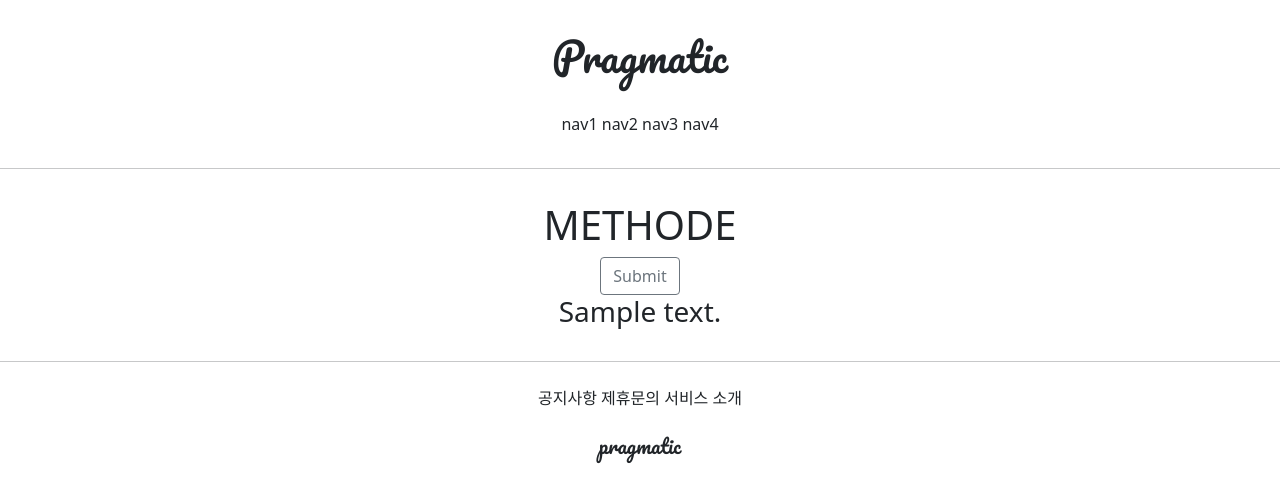
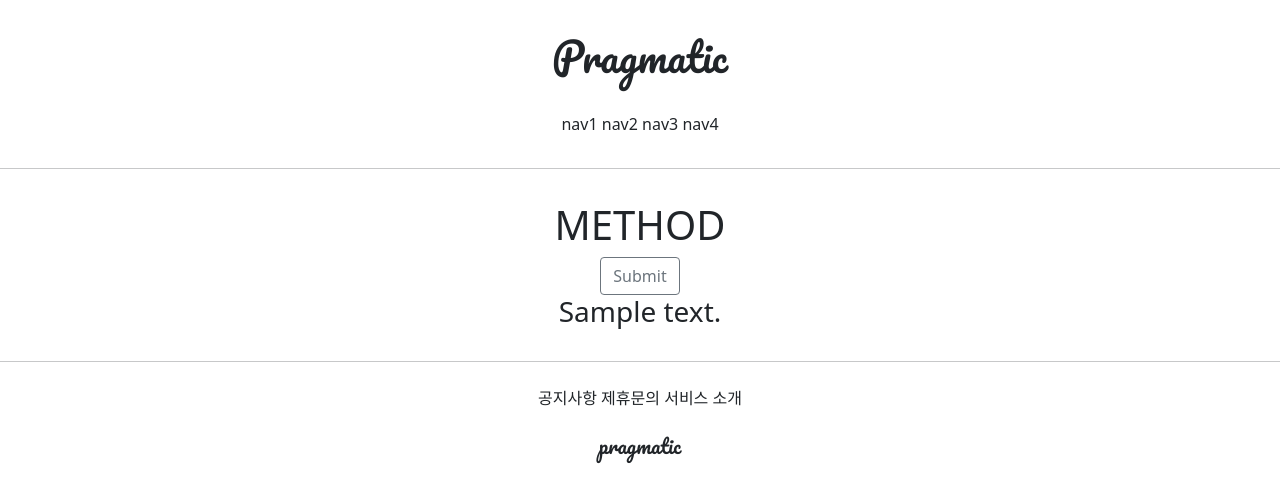
Before and after one commit to JeongJuyeony/gis_6ban_2, a Django app: template accountapp/templates/accountapp/hello_world.html in a window 1280 px wide. Shown: the top 489 px of the page. Run offline with Django 3.2, Linux system fonts and the light colour scheme; the template is opened without the code that fills it: most values are stand-ins (such as "Sample title", 1, 10 or a date in 2020).

Commit message:
7/8 gis_6ban class commit 4

```diff
--- a/accountapp/templates/accountapp/hello_world.html
+++ b/accountapp/templates/accountapp/hello_world.html
@@ -3,7 +3,7 @@
 {% block content %}
 
     <div style="text-align: center; margin: 2rem;">
-        <h1>METHODE</h1>
+        <h1>METHOD</h1>
         <form action="/accounts/hello_world/" method="post">
             {% csrf_token %}
             <input type="submit" class="btn btn-outline-secondary">
--- a/accountapp/views.py
+++ b/accountapp/views.py
@@ -1,10 +1,11 @@
 from django.http import HttpResponse
 from django.shortcuts import render
+
 
 # Create your views here.
 
 def hello_world(request):
     if request.method == "POST":
-        return render(request, 'accountapp/hello_world.html', context={'text':'POST METHOD!'})
+        return render(request, 'accountapp/hello_world.html', context={'text': 'POST METHOD!'})
     else:
-        return render(request, 'accountapp/hello_world.html', context={'text': 'POST METHOD!'})
+        return render(request, 'accountapp/hello_world.html', context={'text': 'GET METHOD!'})
```
